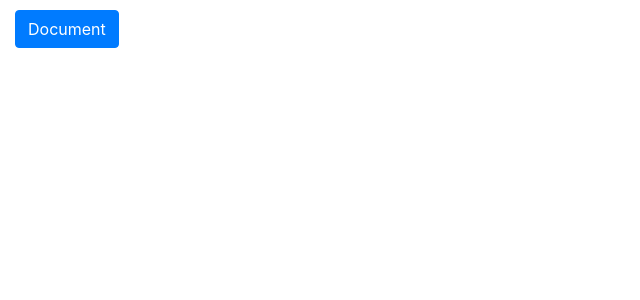
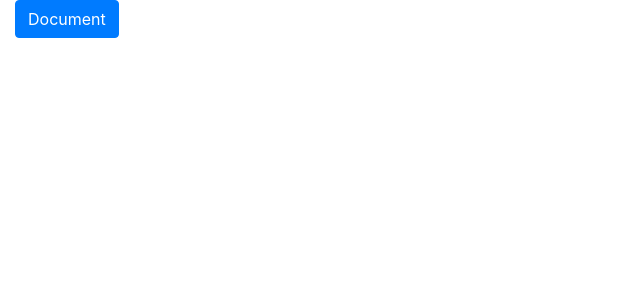
Before and after one commit to Haataja/CV-generator-frontend, a React (Create React App) app: page / in a window 1280 px wide. Shown: the top 300 px of the page, without its empty margins (0-640 px from the left). Built offline with nearby package versions, Linux system fonts and the light colour scheme.

Commit message:
Add background color to #ribbon
Signed-off-by: Tuukkaj <juusela.tuukka@gmail.com>

```diff
--- a/src/Ribbon.css
+++ b/src/Ribbon.css
@@ -1,3 +1,4 @@
-.menu_button {
-    margin-top: 10px;
+#ribbon {
+    background-color: aliceblue;
+    width: 100%;
 }
```
